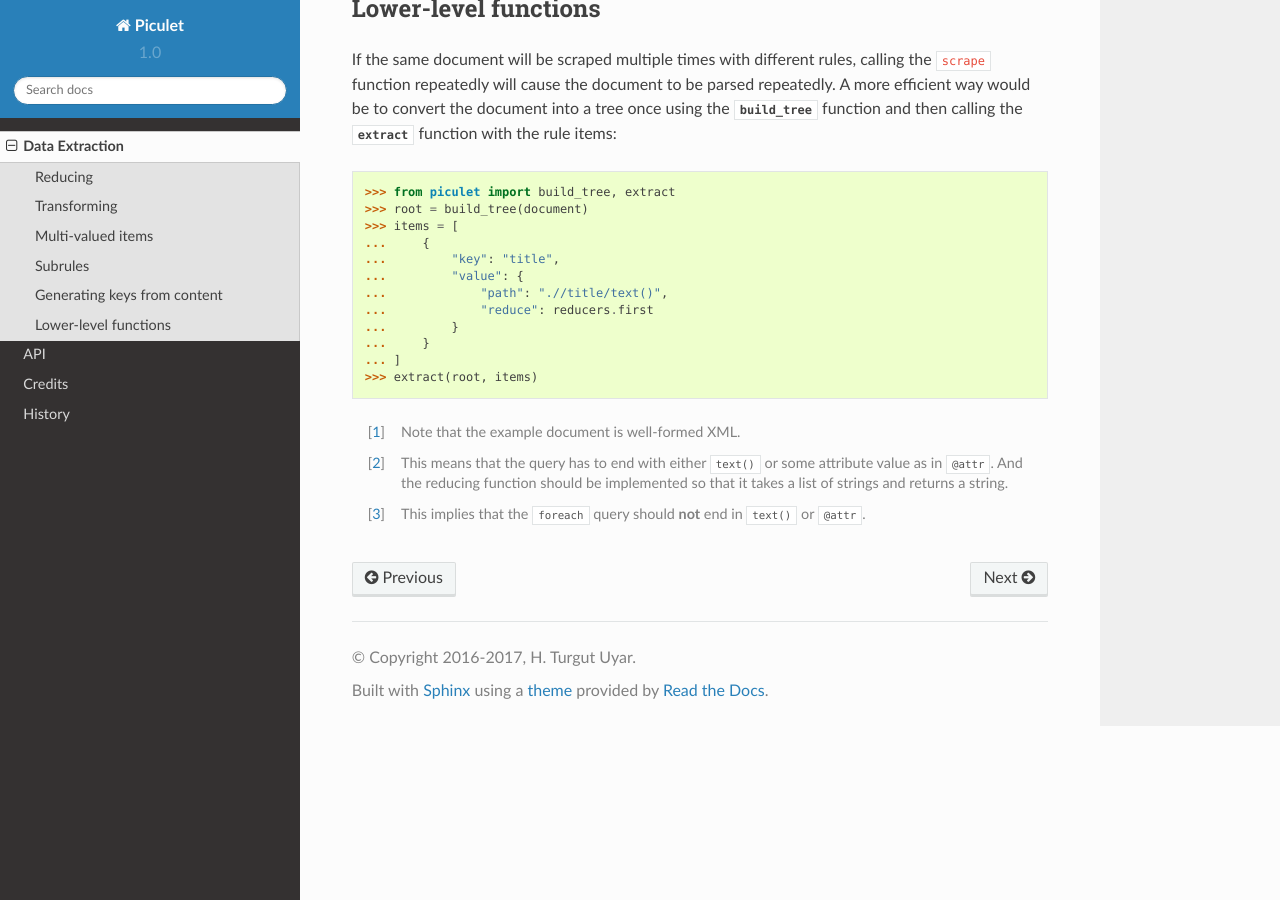
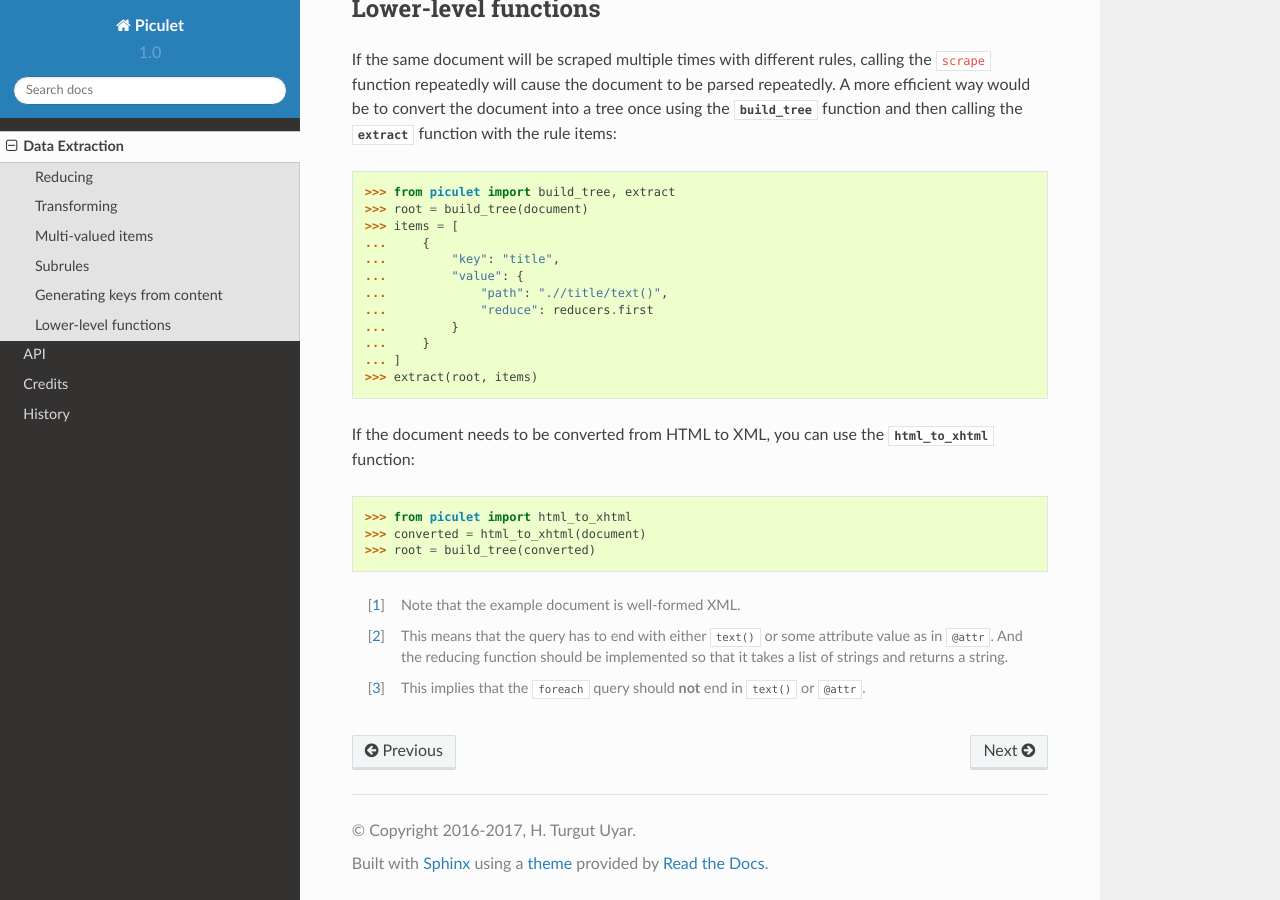
Before and after one commit to uyar/piculet, a Sphinx documentation site: the page built from docs/extract.rst, in a window 1280 px wide and 900 px high, scrolled down 8708 px. Built offline with Sphinx 7.4.7 and the Read the Docs theme 2.0.0, drawn with Linux system fonts in a browser that asks for light colours.

Commit message:
Minor documentation update

```diff
--- a/docs/extract.rst
+++ b/docs/extract.rst
@@ -477,6 +477,13 @@ calling the :func:`extract <piculet.extract>` function with the rule items:
 ... ]
 >>> extract(root, items)
 
+If the document needs to be converted from HTML to XML, you can use
+the :func:`html_to_xhtml <piculet.html_to_xhtml>` function:
+
+>>> from piculet import html_to_xhtml
+>>> converted = html_to_xhtml(document)
+>>> root = build_tree(converted)
+
 .. [#xhtml]
 
    Note that the example document is well-formed XML.
```
